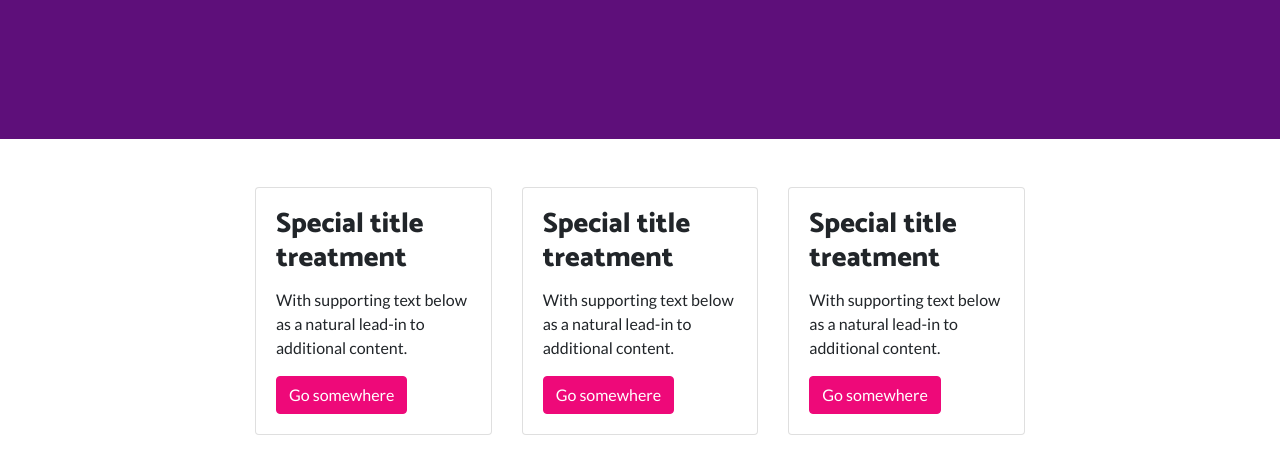
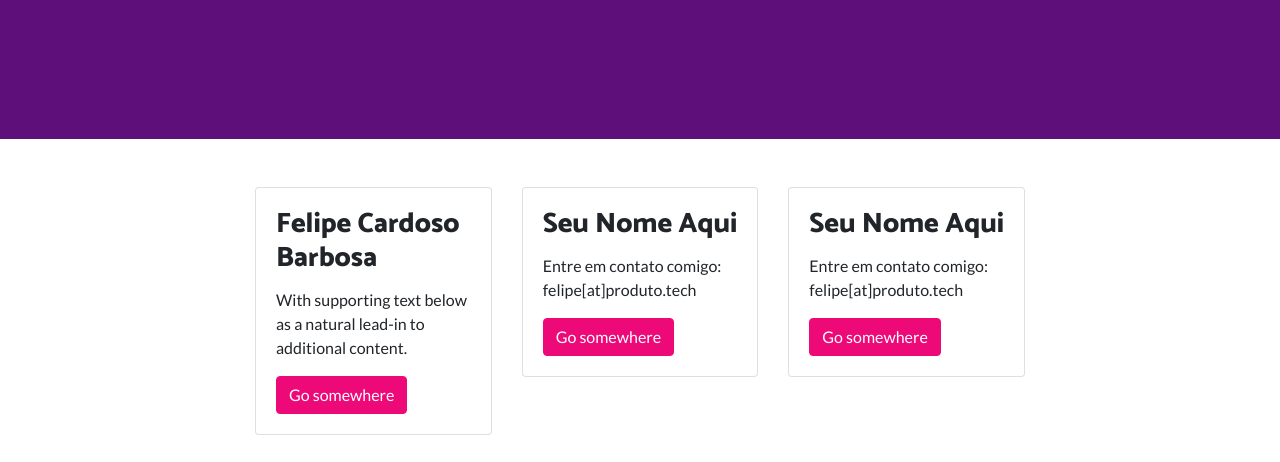
Before and after one commit to felipecbarbosa/produto-ponto-tech, a website: page colaboradores.html in a window 1280 px wide. Shown: the part 338-800 px from the top of the page. Drawn offline with Linux system fonts and the light colour scheme.

Commit message:
Edited cards and links

```diff
--- a/colaboradores.html
+++ b/colaboradores.html
@@ -95,7 +95,7 @@
           <div class="col-sm-4">
             <div class="card card-mobile">
               <div class="card-body">
-                <h3 class="card-title">Special title treatment</h3>
+                <h3 class="card-title"><a href="https://www.linkedin.com/in/felipecardosobarbosa/" class="link-title" target="_blank">Felipe Cardoso Barbosa</a></h3>
                 <p class="card-text">With supporting text below as a natural lead-in to additional content.</p>
                 <a href="#" class="btn btn-primary">Go somewhere</a>
               </div>
@@ -104,20 +104,20 @@
           <div class="col-sm-4">
             <div class="card card-mobile">
               <div class="card-body">
-                <h3 class="card-title">Special title treatment</h3>
-                <p class="card-text">With supporting text below as a natural lead-in to additional content.</p>
+                <h3 class="card-title"><a href="#" class="link-title" target="_blank">Seu Nome Aqui</a></h3>
+                <p class="card-text">Entre em contato comigo: felipe[at]produto.tech</p>
                 <a href="#" class="btn btn-primary">Go somewhere</a>
               </div>
             </div>
           </div>
           <div class="col-sm-4">
-              <div class="card">
-                <div class="card-body card-mobile">
-                  <h3 class="card-title">Special title treatment</h3>
-                  <p class="card-text">With supporting text below as a natural lead-in to additional content.</p>
-                  <a href="#" class="btn btn-primary">Go somewhere</a>
-                </div>
+            <div class="card card-mobile">
+              <div class="card-body">
+                <h3 class="card-title"><a href="#" class="link-title" target="_blank">Seu Nome Aqui</a></h3>
+                <p class="card-text">Entre em contato comigo: felipe[at]produto.tech</p>
+                <a href="#" class="btn btn-primary">Go somewhere</a>
               </div>
+            </div>
           </div>
         </div>
     </div>
```
Also changed, not shown: user-experience-e-pesquisa.html (+3 -3 lines).
